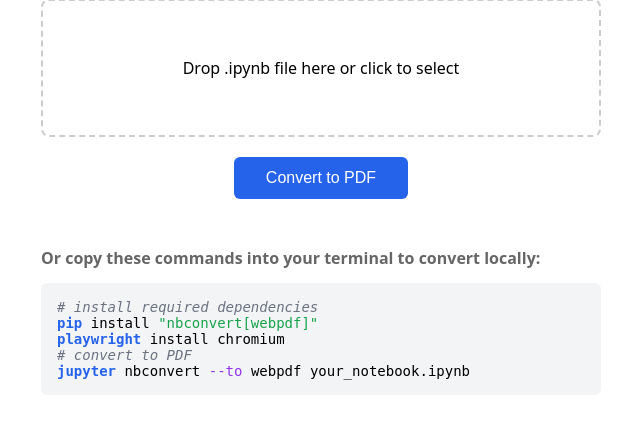
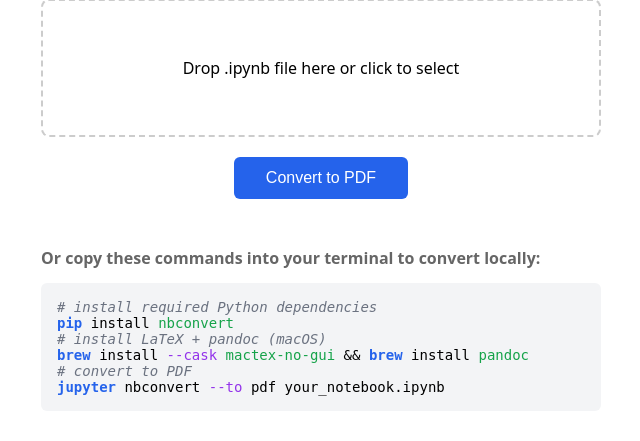
Before and after one commit to wsowens/colab-converter, a Flask app: page / in a window 1280 px wide. Shown: the part 237-678 px from the top of the page, without its empty margins (319-959 px from the left). Run offline with Flask 3, Linux system fonts and the light colour scheme.

Commit message:
added working latex backend

```diff
--- a/app.py
+++ b/app.py
@@ -50,9 +50,10 @@ def convert():
         template_dir = os.path.join(os.path.dirname(os.path.abspath(__file__)), "nbconvert_templates")
         result = subprocess.run(
             [
-                "jupyter", "nbconvert", "--to", "webpdf",
-                "--template", "webpdf-linebreak",
+                "jupyter", "nbconvert", "--to", "pdf",
+                "--template", "latex-linebreak",
                 f"--TemplateExporter.extra_template_basedirs={template_dir}",
+                "--PDFExporter.latex_count=1",
                 notebook_path,
             ],
             capture_output=True,
--- a/requirements.txt
+++ b/requirements.txt
@@ -1,3 +1,3 @@
 flask
-nbconvert[webpdf]
+nbconvert
 gunicorn
--- a/templates/index.html
+++ b/templates/index.html
@@ -76,11 +76,12 @@
 
     <div class="local-instructions">
         <h2>Or copy these commands into your terminal to convert locally:</h2>
-        <pre><code><span class="hl-comment"># install required dependencies</span>
-<span class="hl-cmd">pip</span> install <span class="hl-string">"nbconvert[webpdf]"</span>
-<span class="hl-cmd">playwright</span> install chromium
+        <pre><code><span class="hl-comment"># install required Python dependencies</span>
+<span class="hl-cmd">pip</span> install <span class="hl-string">nbconvert</span>
+<span class="hl-comment"># install LaTeX + pandoc (macOS)</span>
+<span class="hl-cmd">brew</span> install <span class="hl-flag">--cask</span> <span class="hl-string">mactex-no-gui</span> &amp;&amp; <span class="hl-cmd">brew</span> install <span class="hl-string">pandoc</span>
 <span class="hl-comment"># convert to PDF</span>
-<span class="hl-cmd">jupyter</span> nbconvert <span class="hl-flag">--to</span> webpdf your_notebook.ipynb</code></pre>
+<span class="hl-cmd">jupyter</span> nbconvert <span class="hl-flag">--to</span> pdf your_notebook.ipynb</code></pre>
     </div>
 
     <script>
```
Also changed, not shown: README.md.
